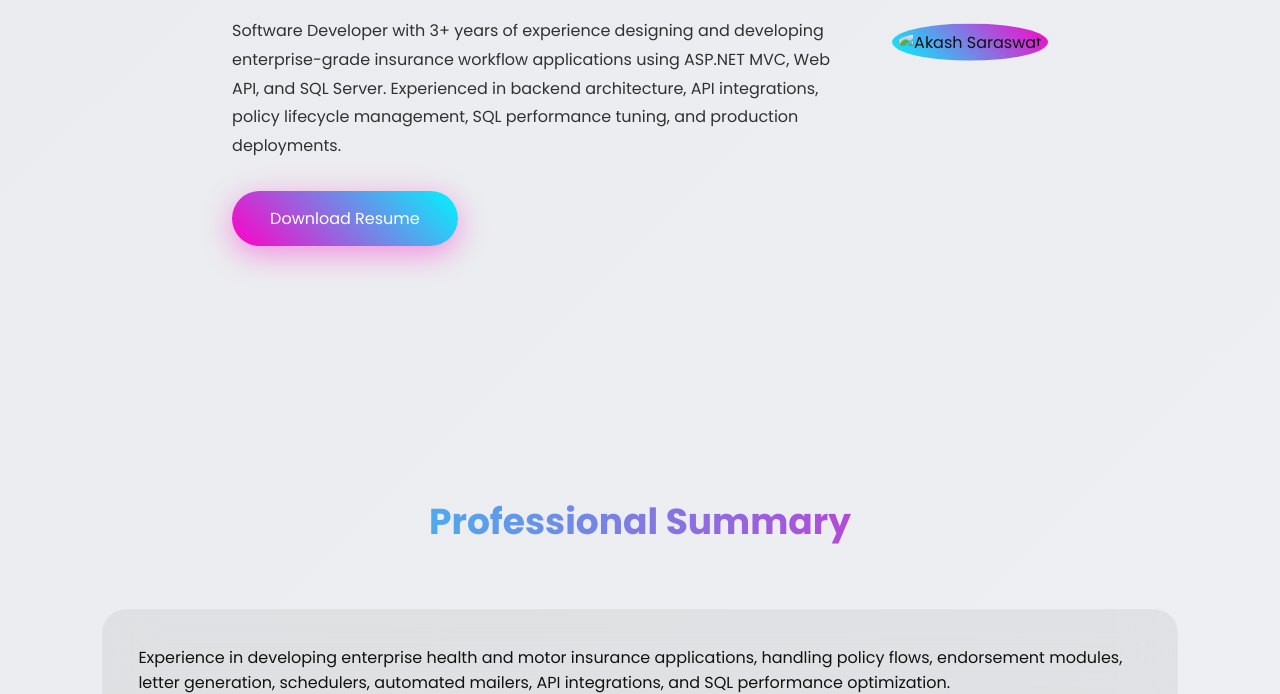
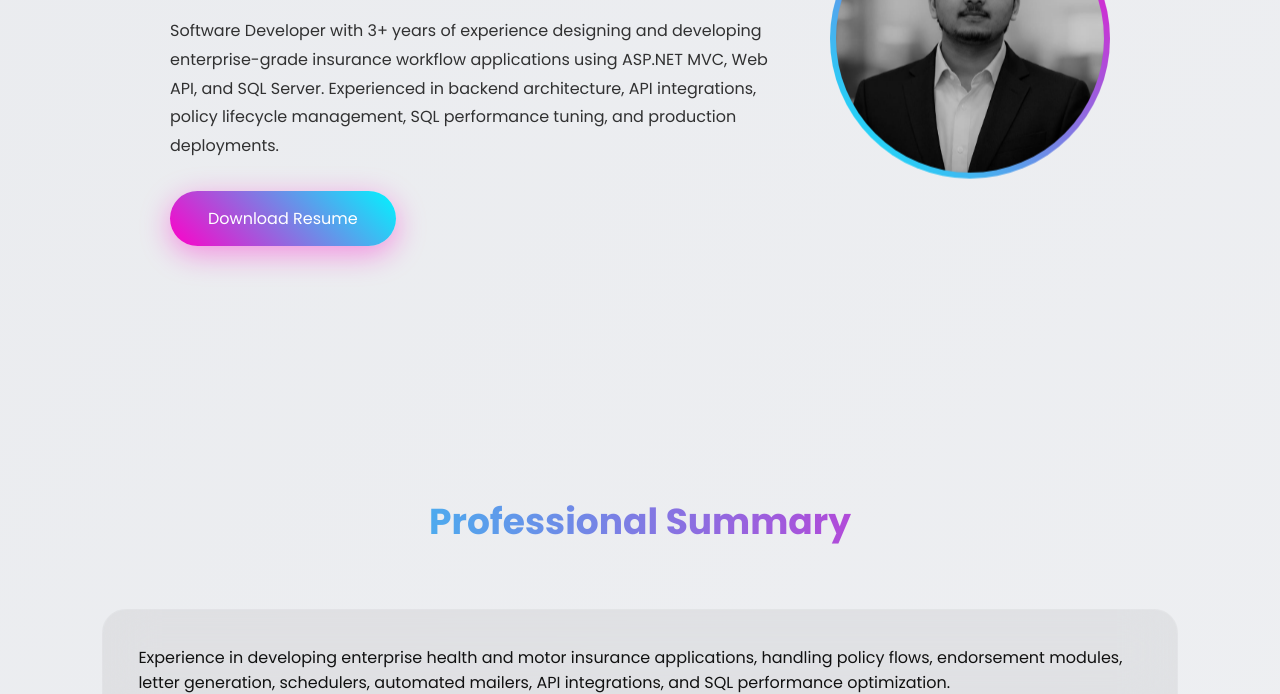
Before and after one commit to saraswatakash/akash-portfolio, a plain HTML site: page index.html in a window 1280 px wide. Shown: the part 406-1100 px from the top of the page. Drawn offline with Linux system fonts and the light colour scheme.

Commit message:
Update index.html

```diff
--- a/index.html
+++ b/index.html
@@ -308,7 +308,7 @@ Software Developer with 3+ years of experience designing and developing enterpri
 <a href="AkashCV.pdf" class="btn" download>Download Resume</a>
 </div>
 <div class="hero-img">
-<img src="images/akash.jpeg" alt="Akash Saraswat">
+<img src="akash.jpeg" alt="Akash Saraswat">
 </div>
 </div>
 </header>
```
